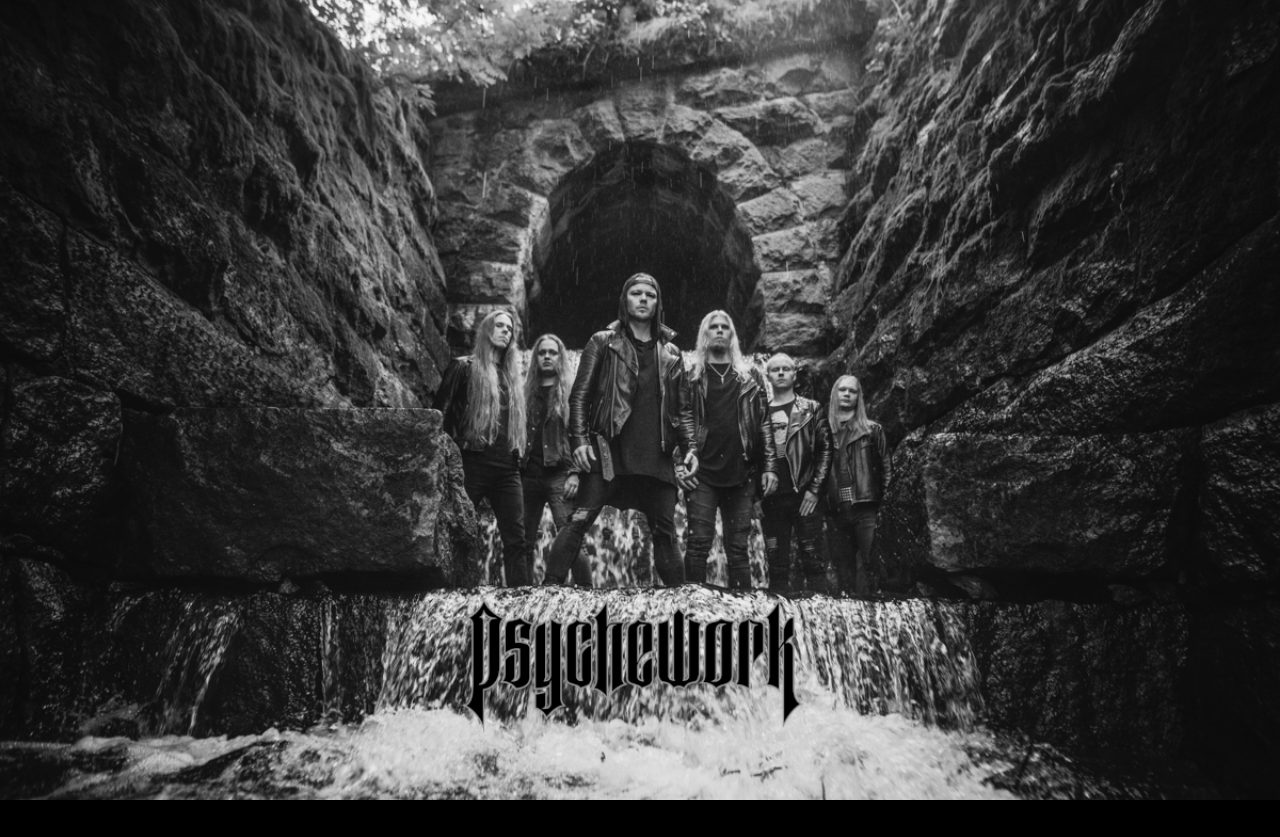
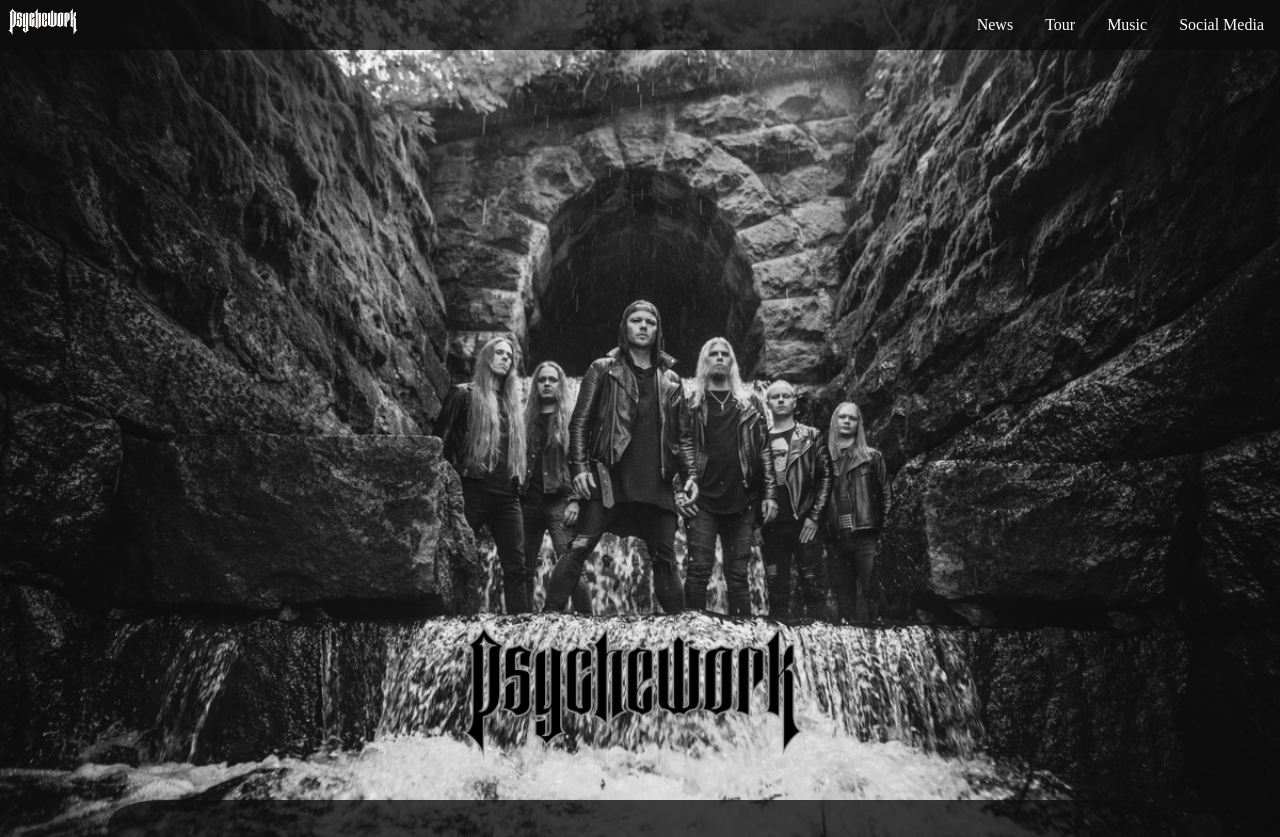
Before and after one commit to juhatakanen/Psychework, a plain HTML site: page index.html in a window 1280 px wide. Shown: the top 837 px of the page. Before the commit the page ends 800 px from the top, so only its background shows below. Drawn offline with Linux system fonts and the light colour scheme; a script that the page names is missing.

Commit message:
Revert "Location test"
This reverts commit 7f6a93242ae1c22c84a77437ca734855cdb004fb.

```diff
--- a/index.html
+++ b/index.html
@@ -9,11 +9,11 @@
     <link rel="apple-touch-icon" sizes="180x180" href="apple-touch-icon.png?">
     <link rel="icon" type="image/png" sizes="32x32" href="favicon-32x32.png?">
     <link rel="icon" type="image/png" sizes="16x16" href="favicon-16x16.png?">
-    <!-- <link rel="manifest" href="/site.webmanifest"> -->
+    <link rel="manifest" href="/site.webmanifest">
 </head>
 
 <body>
-    <!-- <nav class="navbar">
+    <nav class="navbar">
         <div class="brand-title">
             <a href="#alku"><img src="imgs/white logo dark shadow.png" alt="" id="navbar-logo"></a>
         </div>
@@ -21,6 +21,7 @@
             <span class="bar"></span>
             <span class="bar"></span>
             <span class="bar"></span>
+            <!-- <img src="/favicon-32x32.png" alt=""> -->
         </a>
         <div class="navbar-links">
             <ul>
@@ -192,7 +193,7 @@
         <div id="footer">
             <p>@Juha Takanen 2020</p>
         </div>
-    </footer> -->
+    </footer>
 
 
 </body>
```
